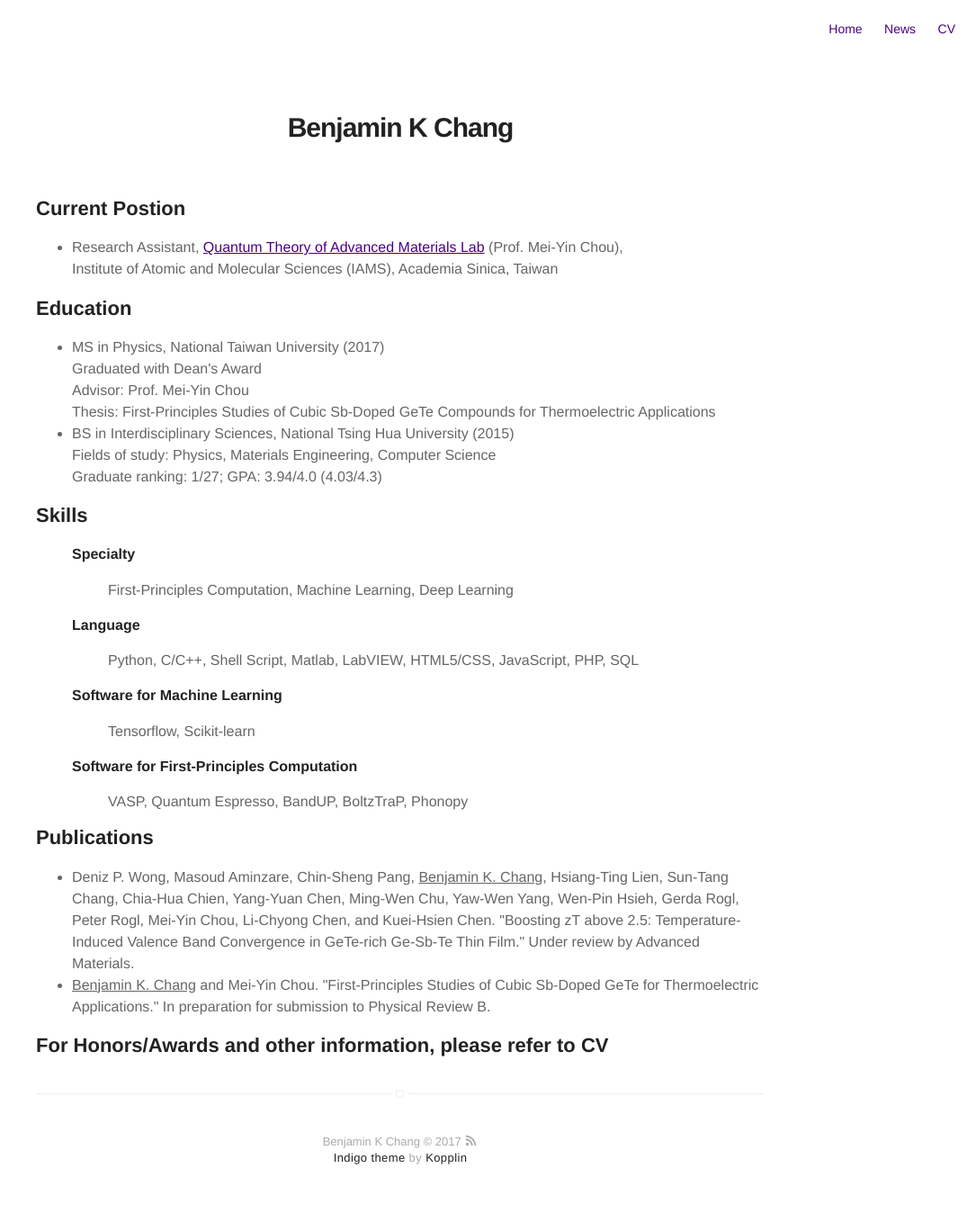
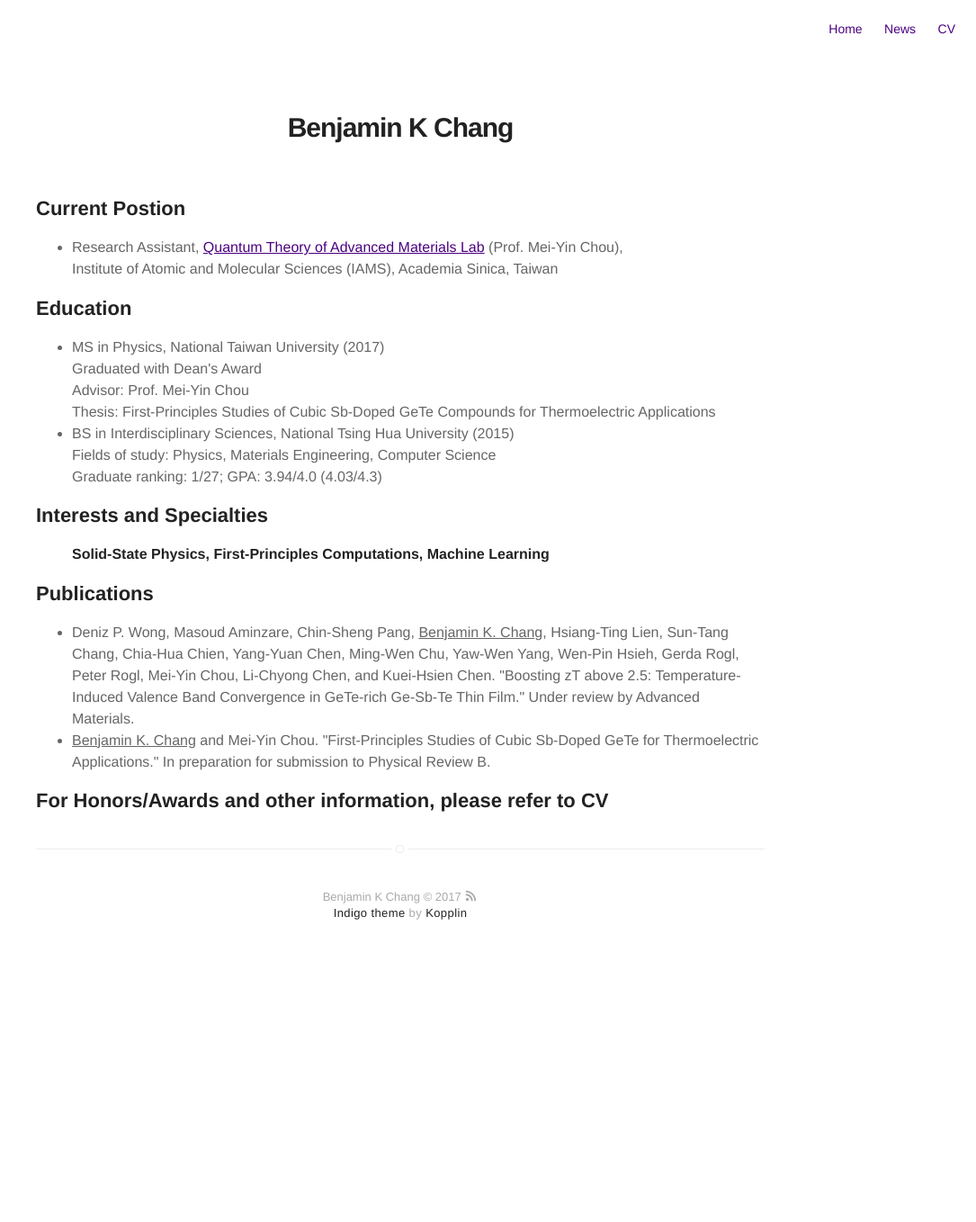
Before and after one commit to bkchang/bkchang.github.io, a Jekyll site: the page built from about.md, in a window 1280 px wide. Shown: the whole page at 90% size, without its empty margins (195-1280 px from the left). Built offline with Jekyll 4.4.1, drawn with Linux system fonts in a browser that asks for light colours; after the commit the page ends 1086 px from its top, so only the background shows below that.

Commit message:
Update about.md

```diff
--- a/about.md
+++ b/about.md
@@ -19,19 +19,9 @@ layout: page
 	<li>BS in Interdisciplinary Sciences, National Tsing Hua University (2015)<br>Fields of study: Physics, Materials Engineering, Computer Science <br> Graduate ranking: <b>1</b>/27; GPA: <b>3.94</b>/4.0 (<b>4.03</b>/4.3)</li>
 </ul>
 
-<h2>Skills</h2>
+<h2>Interests and Specialties</h2>
 <ul class="skill-list">
-	<h4>Specialty</h4>
-	<ul>First-Principles Computation, Machine Learning, Deep Learning</ul>
-
-	<h4>Language</h4>
-	<ul>Python, C/C++, Shell Script, Matlab, LabVIEW, HTML5/CSS, JavaScript, PHP, SQL</ul>
-
-	<h4>Software for Machine Learning</h4>
-	<ul>Tensorflow, Scikit-learn</ul>
-
-	<h4>Software for First-Principles Computation</h4>
-	<ul> VASP, Quantum Espresso, BandUP, BoltzTraP, Phonopy</ul>
+	<h4>Solid-State Physics, First-Principles Computations, Machine Learning</h4>
 </ul>
 
 <h2>Publications</h2>
```
